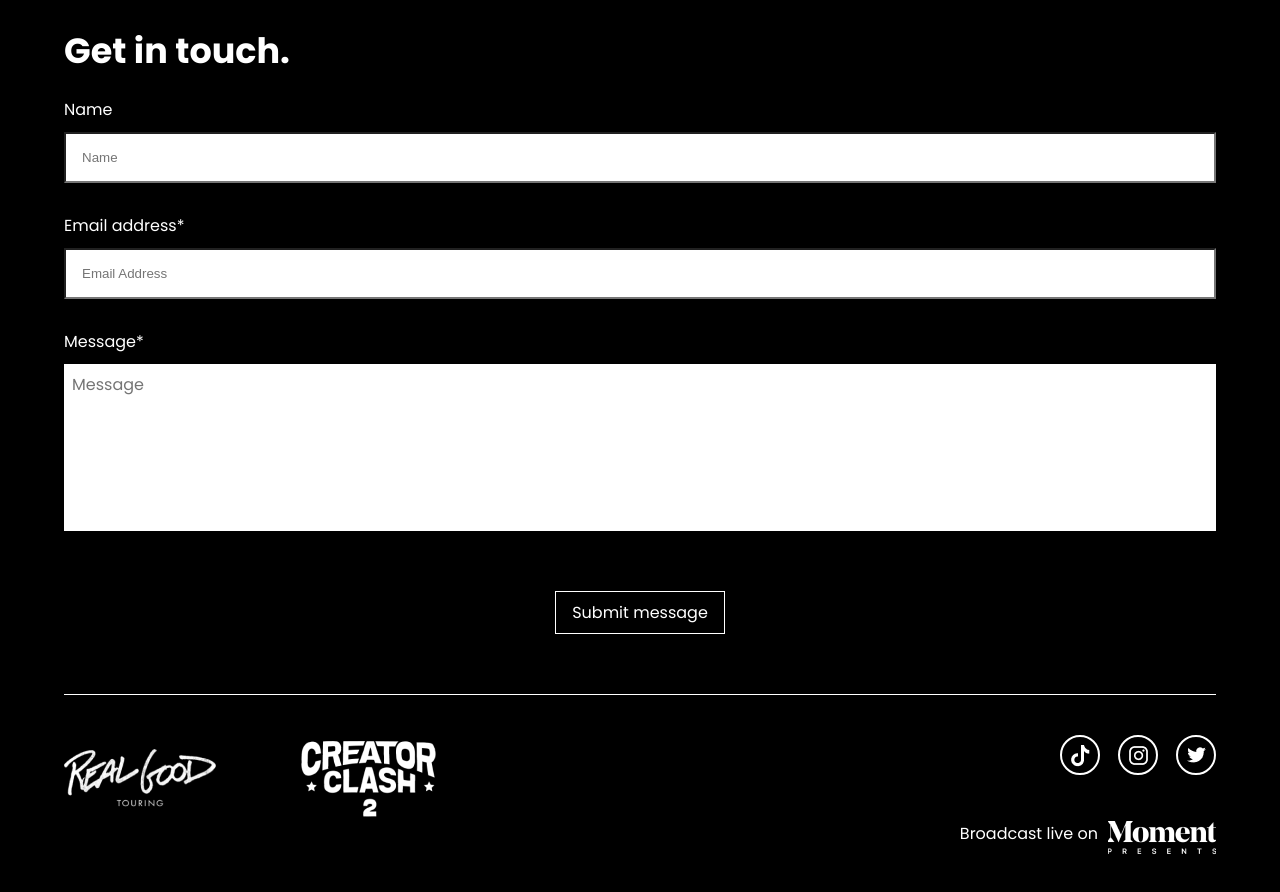
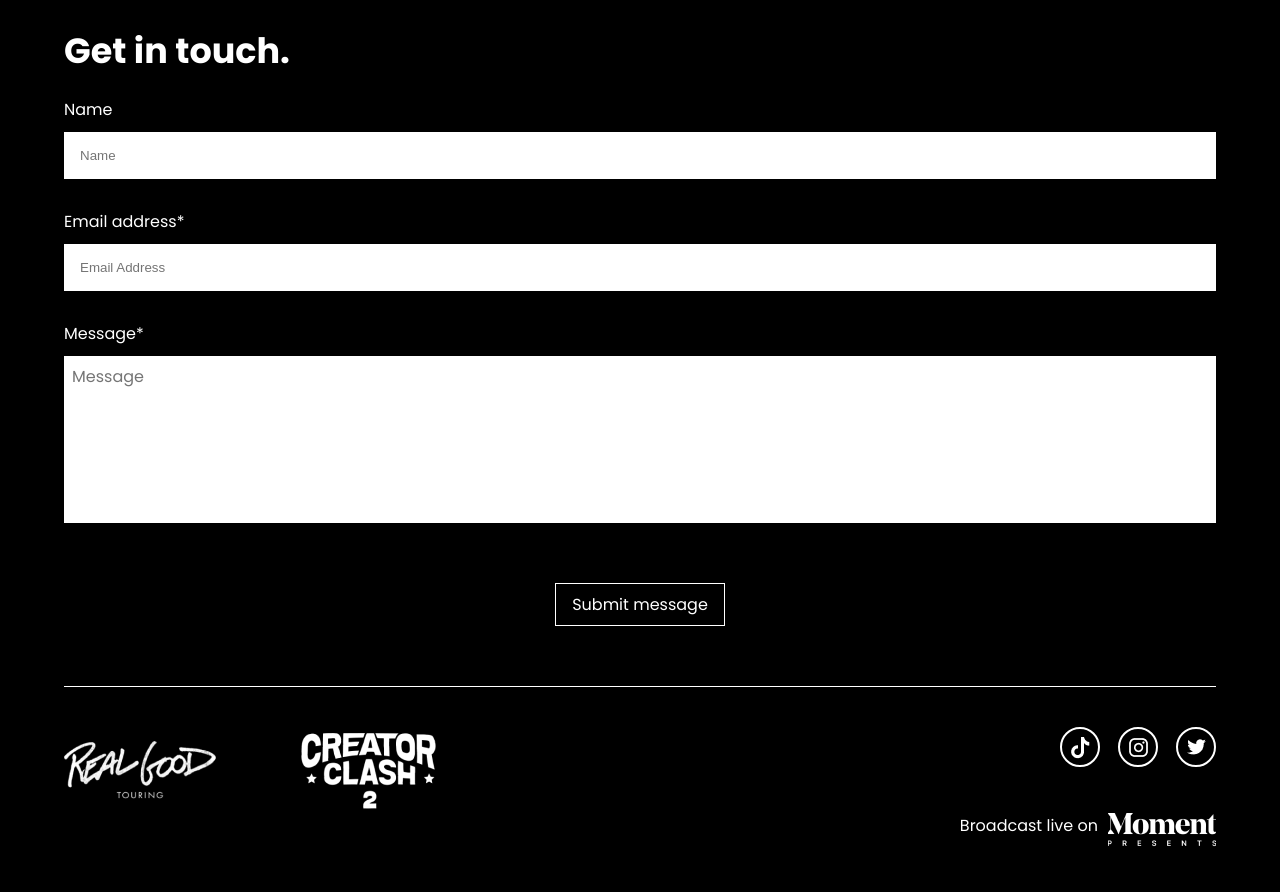
Before and after one commit to Braedencraig/creator-clash-2, a Next.js app: page / in a window 1280 px wide. Shown: the part 9720-10612 px from the top of the page. Built offline with nearby package versions, Linux system fonts and the light colour scheme.

Commit message:
update nav issue

```diff
--- a/styles/globals.css
+++ b/styles/globals.css
@@ -263,6 +263,7 @@ body {
   -webkit-border-radius: 0;
   -moz-border-radius: 0;
   border-radius: 0;
+  border: none;
 }
 
 .signup .contact-info {
@@ -384,6 +385,7 @@ form {
   max-width: 328px;
   font-size: 16px;
   height: 55px;
+  border: none;
   padding: 8px;
   font-family: inherit;
   border-style: none;
@@ -1205,6 +1207,7 @@ a {
   border-radius: 0;
   height: 48px;
   padding: 8px;
+  border: none;
   color: black;
   border: 0.5px solid #000000;
   margin-bottom: 20px;
@@ -1280,6 +1283,7 @@ a {
     -webkit-border-radius: 0;
     -moz-border-radius: 0;
     border-radius: 0;
+    border: none;
   }
 
   .signup .contact-button button {
@@ -1557,6 +1561,7 @@ a {
   .form input {
     max-width: 100%;
     margin-right: 0px;
+    border: none;
     font-family: inherit;
     border-style: none;
     -webkit-border-radius: 0;
```
